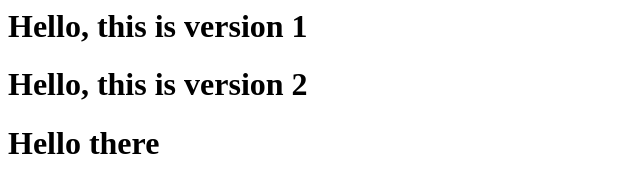
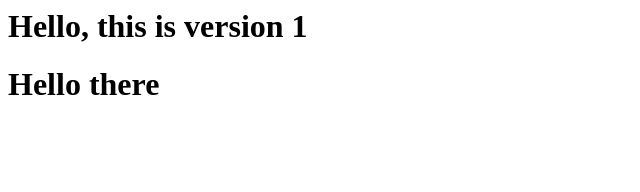
Before and after one commit to KrishnaSaiRadhesh/Creating-Pushing_Branch, a plain HTML site: page index.html in a window 1280 px wide. Shown: the whole page, without its empty margins (0-640 px from the left). Drawn offline with Linux system fonts and the light colour scheme.

Commit message:
index.html

```diff
--- a/index.html
+++ b/index.html
@@ -1,3 +1,2 @@
 <h1>Hello, this is version 1</h1>
-<h1>Hello, this is version 2</h1>
 <h1>Hello there</h1>
```
